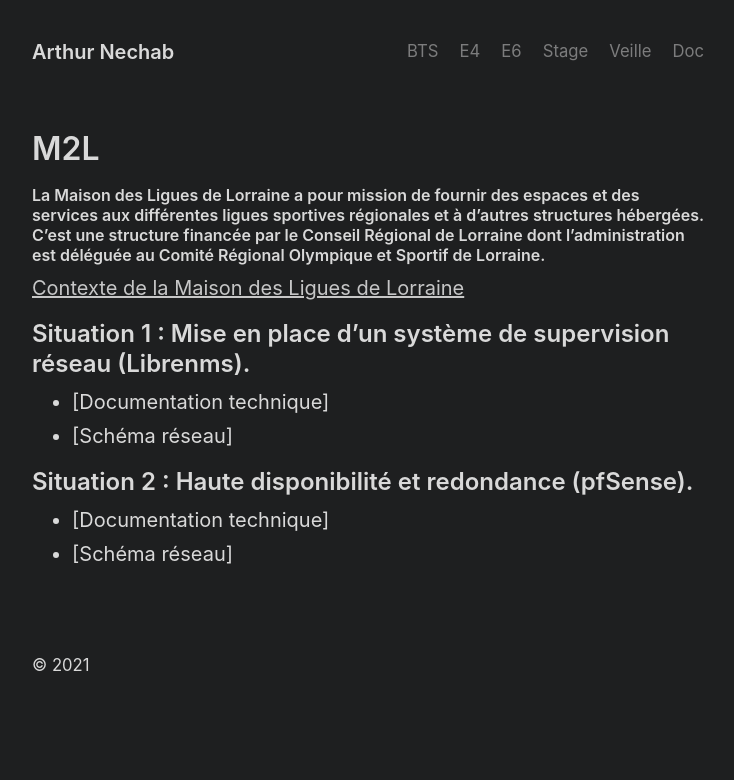
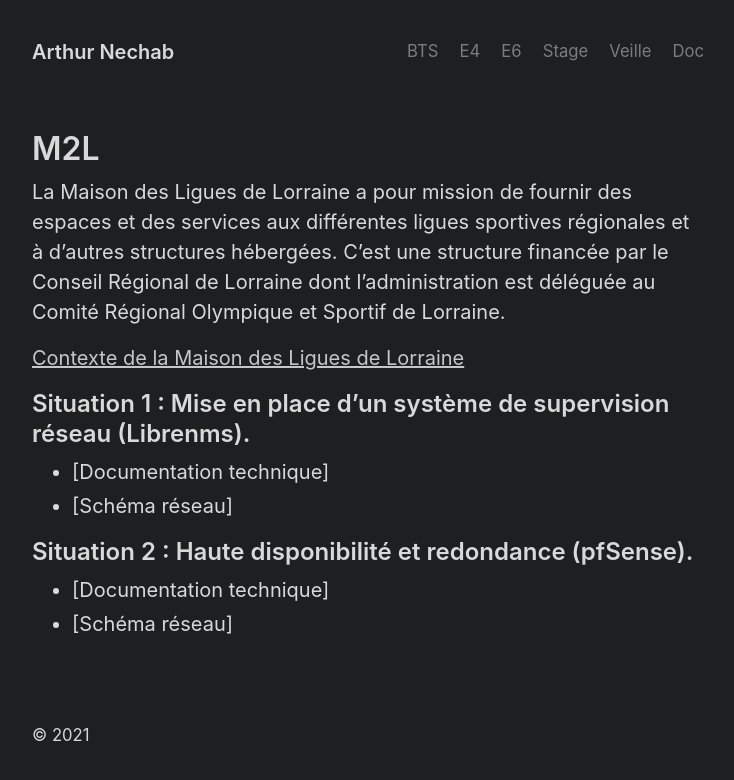
Before and after one commit to arthur-nechab/portfolio, a Jekyll site: the page built from e4.md, in a window 1280 px wide. Shown: the top 780 px of the page, without its empty margins (272-1006 px from the left). Built offline with Jekyll 4.4.1, drawn with Linux system fonts in a browser that asks for light colours.

Commit message:
Update e4.md

```diff
--- a/e4.md
+++ b/e4.md
@@ -2,7 +2,7 @@
 layout: page
 title: M2L
 ---
-#### La Maison des Ligues de Lorraine a pour mission de fournir des espaces et des services aux différentes ligues sportives régionales et à d’autres structures hébergées. C’est une structure financée par le Conseil Régional de Lorraine dont l’administration est déléguée au Comité Régional Olympique et Sportif de Lorraine.
+La Maison des Ligues de Lorraine a pour mission de fournir des espaces et des services aux différentes ligues sportives régionales et à d’autres structures hébergées. C’est une structure financée par le Conseil Régional de Lorraine dont l’administration est déléguée au Comité Régional Olympique et Sportif de Lorraine.
 
 [Contexte de la Maison des Ligues de Lorraine](#)
 
```
